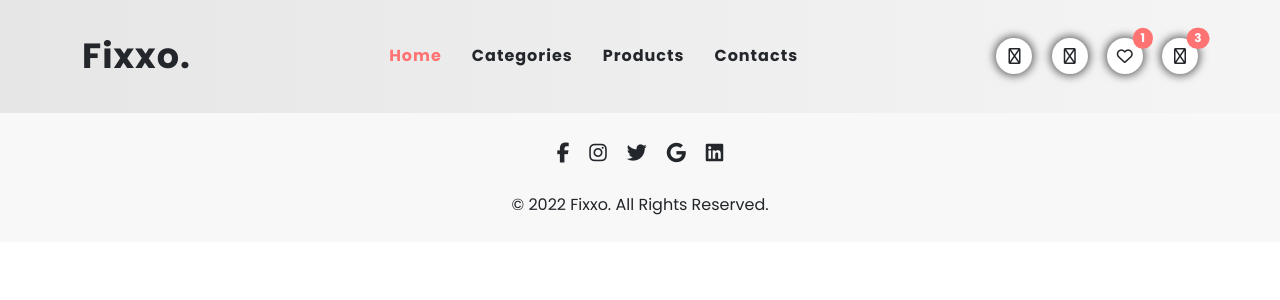
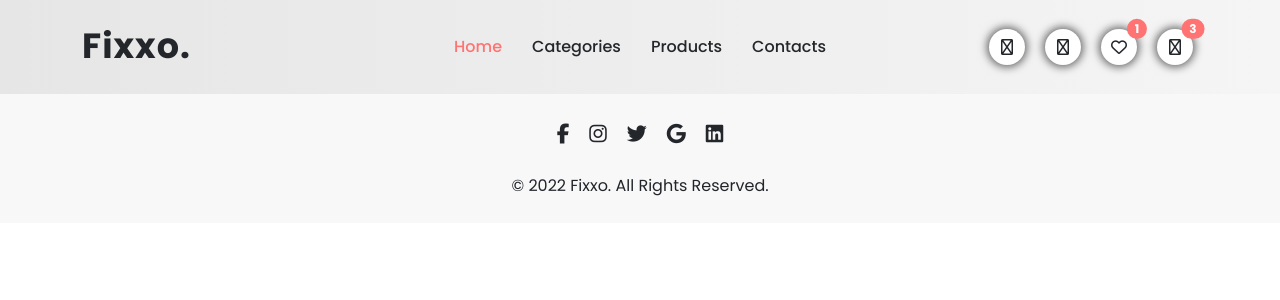
Before and after one commit to SebbeA/fixxo, a React (Create React App) app: page / in a window 1280 px wide. Shown: the top 300 px of the page. Built offline with nearby package versions, Linux system fonts and the light colour scheme.

Commit message:
responsive design made from Hans video for MainMenuSection

```diff
--- a/src/assets/css/sections/_MainMenuSection.css
+++ b/src/assets/css/sections/_MainMenuSection.css
@@ -4,36 +4,38 @@ header {
 }
 
 .mainmenu {
-    display: flex;
-    justify-content: space-between;
-    align-items: center;
-    padding-top: 30px;
-    padding-bottom: 30px;
+    display: grid;
+    padding-top: 10px;
+    padding-bottom: 10px;
+    grid-template-columns: 1fr 1fr;
+    grid-template-areas: "logo menuicons"
+                         "menulinks menulinks ";
 }
     .mainmenu .logotype {
+        grid-area: logo;
         font-size: 35px;
         font-weight: 700;
         color: var(--color-dark);
         text-decoration: none;
         letter-spacing: 1px;
-        transition: 0.3s ease-in-out;
     }
         .mainmenu .logotype:hover {
             text-decoration: none;
             color: var(--color-dark);
         }
     .mainmenu .menu-links {
-        font-weight: 500;
+        grid-area: menulinks;
+        display: grid;
+        height: 100%;
+        overflow: hidden;
+        font-weight: 400;
     }
         .mainmenu .menu-links .menu-link {
             color: var(--color-dark);
-            font-weight: 700;
+            font-weight: 500;
             text-decoration: none;
-            margin-left: 15px;
-            margin-right: 15px;
-            gap: 1.6rem;
+            margin: 15px 15px;
             transition: 0.3s ease-in-out;
-            letter-spacing: 1px;
         }
             .mainmenu .menu-links .menu-link:hover {
                 text-decoration: none;
@@ -45,10 +47,10 @@ header {
     }
 
     .mainmenu .menu-icons {
+        grid-area: menuicons;
         display: flex;
         justify-content: flex-end;
         align-items: center;
-        gap: 1.2rem;
     }
         .mainmenu .menu-icons .menu-icon {
             background-color: var(--color-white);
@@ -59,6 +61,8 @@ header {
             align-items: center;
             width: 36px;
             height: 36px;
+            margin-left: 15px;
+            margin-right: 5px;
             border-radius: 50%;
             box-shadow: 0 0 8px 2px var(--color-shadow-dark);
             transition: 0.3s ease-in-out;
@@ -74,3 +78,25 @@ header {
         color: var(--color-white);
         box-shadow: 0 0 6px 4px var(--color-shadow-dark);
     }
+    .mainmenu .menu-icons .hidden {
+        display: none;
+    }
+
+@media (min-width: 1200px) {
+    .mainmenu {
+        display: grid;
+        grid-template-columns: 1fr 1fr 1fr;
+        grid-template-areas: "logo menulinks menuicons";
+        padding-top: 20px;
+        padding-bottom: 20px;
+}
+        .mainmenu .menu-links {
+            grid-area: menulinks;
+            display: flex;
+            justify-content: center;
+            align-items: center;
+            height: 100%;
+            width: 100%;
+            font-weight: 500;
+        }
+}
--- a/src/components/MenuIcon.js
+++ b/src/components/MenuIcon.js
@@ -1,9 +1,9 @@
 import React from 'react'
 import { NavLink } from 'react-router-dom'
 
-const MenuIcon = ({link, icon, quantity}) => {
+const MenuIcon = ({link, icon, quantity, hideOnMobile, hideOnTablet}) => {
   return (
-    <NavLink className="menu-icon" to={link} end>
+    <NavLink className={`menu-icon ${hideOnMobile ? "hideOnMobile" : ""} ${hideOnTablet ? "hideOnMobile" : ""}`} to={link} end>
         <span className="position-absolute top-0 start-100 translate-middle badge rounded-pill bg-theme">{quantity}</span>
         <i className={icon}></i>
     </NavLink>
--- a/src/sections/MainMenuSection.js
+++ b/src/sections/MainMenuSection.js
@@ -6,7 +6,7 @@ const MainMenuSection = () => {
   return (
     <nav className="mainmenu container">
         <NavLink className="logotype" to="/" end>Fixxo.</NavLink>
-        <div class="menu-links">
+        <div className="menu-links">
             <NavLink className="menu-link" to="/" end>Home</NavLink>
             <NavLink className="menu-link" to="/categories" end>Categories</NavLink>
             <NavLink className="menu-link" to="/products" end>Products</NavLink>
@@ -14,8 +14,8 @@ const MainMenuSection = () => {
         </div>
         <div className="menu-icons">
             <MenuIcon link="/search" icon="fa-regular fa-magnifying-glass" />
-            <MenuIcon link="/compare" icon="fa-regular fa-code-compare" />
-            <MenuIcon quantity="1" link="/wishlist" icon="fa-regular fa-heart" />
+            <MenuIcon hideOnMobile="true" link="/compare" icon="fa-regular fa-code-compare" />
+            <MenuIcon hideOnMobile="true" quantity="1" link="/wishlist" icon="fa-regular fa-heart" />
             <MenuIcon quantity="3" link="/shoppingcart" icon="fa-regular fa-bag-shopping" />
         </div>
     </nav>
```
